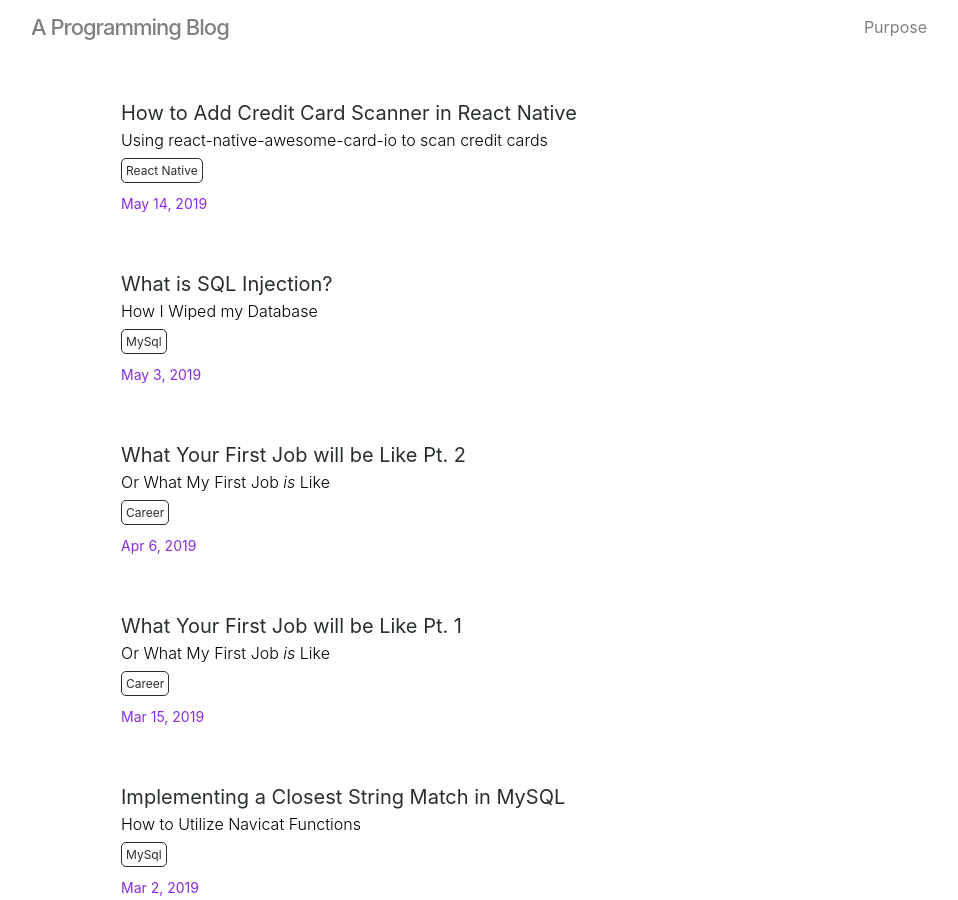
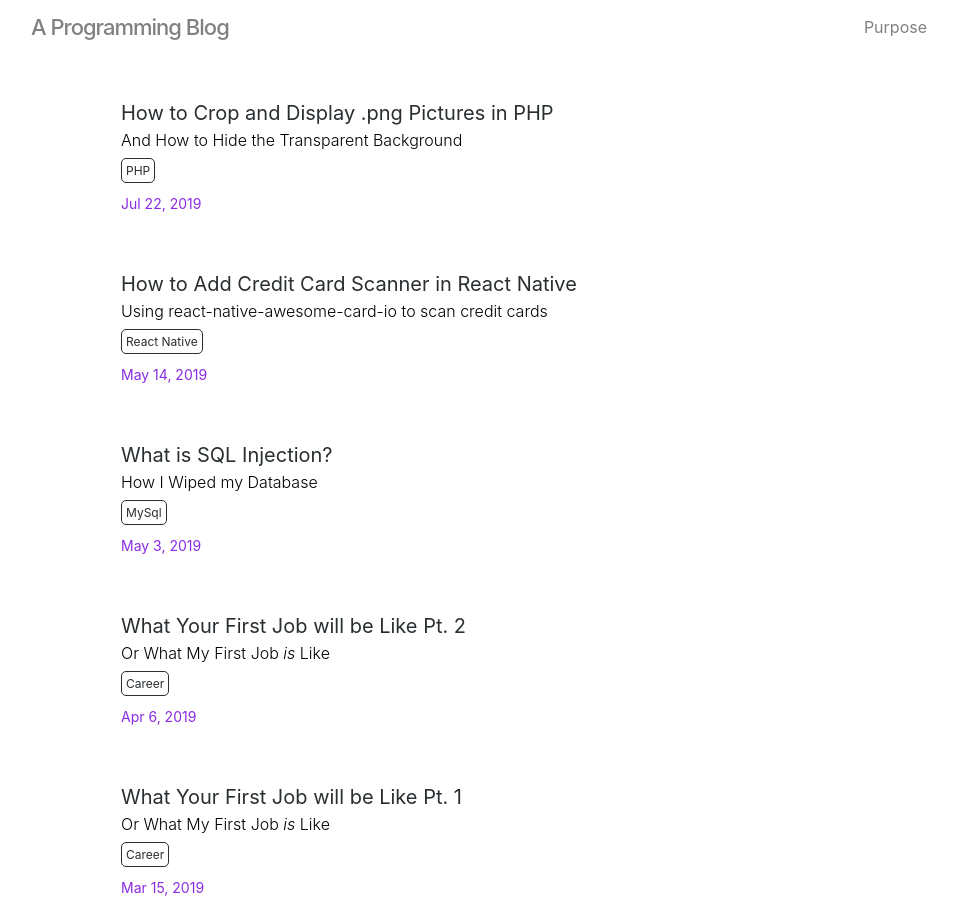
Before and after one commit to ks927/codeks, a Jekyll site: the page built from index.md, in a window 1280 px wide and 900 px high. Shown: the whole window, without its empty margins (161-1119 px from the left). Built offline with Jekyll 4.4.1, drawn with Linux system fonts in a browser that asks for light colours; part of the change alters nothing that is shown.

Commit message:
beginning of crop png post

```diff
--- a/_includes/header.html
+++ b/_includes/header.html
@@ -19,7 +19,7 @@
         <div class="trigger">
           {%- for path in page_paths -%}
             {%- assign my_page = site.pages | where: "path", path | first -%}
-            {%- if my_page.title -%}
+            {%- if my_page.title and my_page.title != "TODO" -%}
             <a class="page-link" href="{{ my_page.url | relative_url }}">{{ my_page.title | escape }}</a>
             {%- endif -%}
           {%- endfor -%}
--- /dev/null
+++ b/_posts/2019-07-22-cropping-.png-images-in-php.markdown
@@ -0,0 +1,22 @@
+---
+layout: post
+title:  "How to Crop and Display .png Pictures in PHP"
+subtitle: "And How to Hide the Transparent Background"
+date:   2019-07-22 10:40:45 -0500
+categories: [PHP]
+---
+
+# Demystifying PHP's Image Functions
+
+![Image Functions]({{ site.url }}/assets/images/cropped_img.png "Image Functions"){:class="img-landscape"}
+
+
+**imagecreatefrompng($filename)** - Returns an ‘image resource identifier’ (or a special type of object that stores information about the image you’re creating) representing the image obtained from the $filename.
+
+**imagecreatetruecolor($width, $height)** - Returns an image identifier representing a black image of the specified dimensions. [Stackoverflow Answer](https://stackoverflow.com/questions/18574743/what-is-an-image-resource-identifier)
+
+**Imagecolorallocatealpha($img, $red(0-255), $blue(0-255), $green(0-255), $alpha(0-127)** - allocates a color with transparency parameter ($alpha) for the image object created from imagecreatetruecolor(). 0 is opaque and 127 is transparent.
+
+**imagecolortransparent($img, $color)** - gets or sets the transparent color from imagecolorallocatealpha() in the given image created by the imagecreatetruecolor().
+
+**imagecopyresampled($dst_img, $src_img, $dst_x, $dst_y, $src_x, $src_y, $dst_w, $dst_h, $src_w, $src_h)** - copies $src_img at coordinates ($src_x, $src_y) with dimensions $src_w, $src_h onto $dst_img retaining clarity despite shrinking the size.
```
Also changed, not shown: assets/images/cropped_img.png (added).
